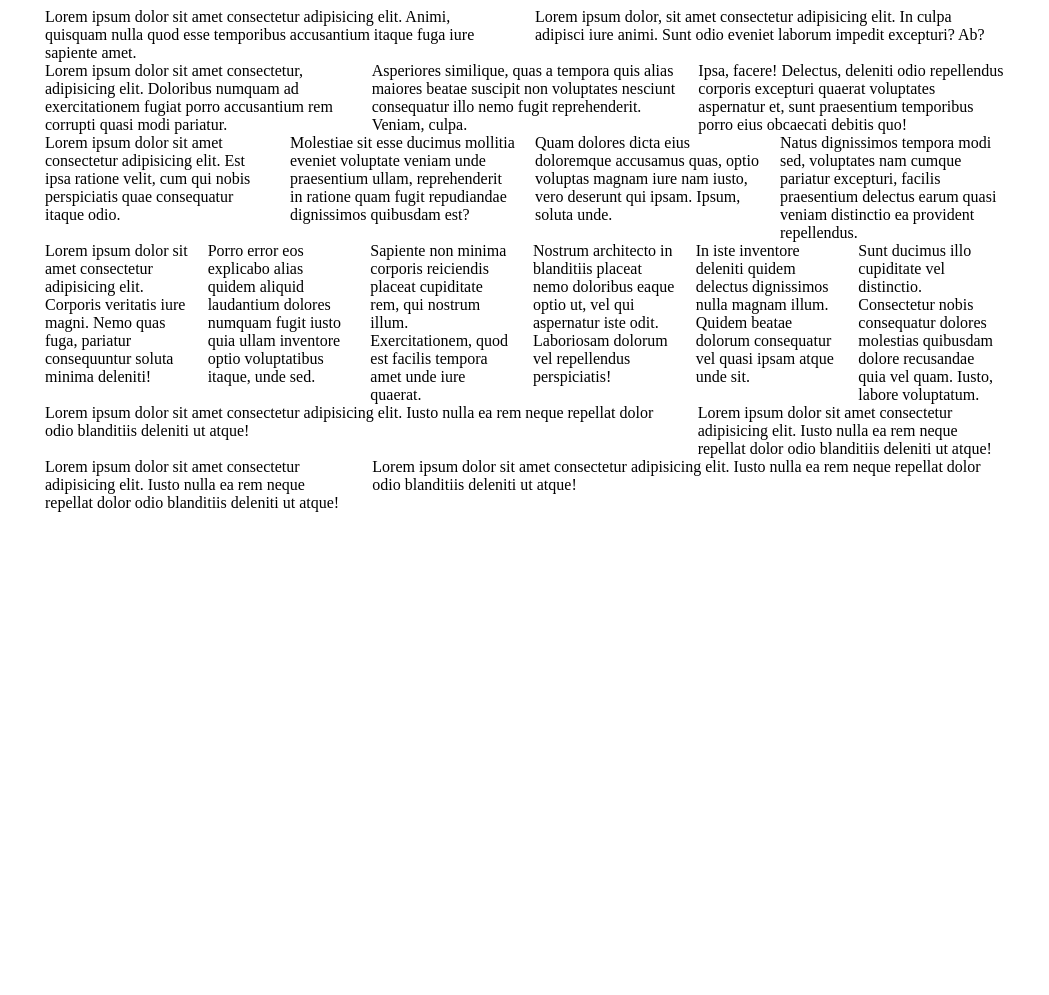
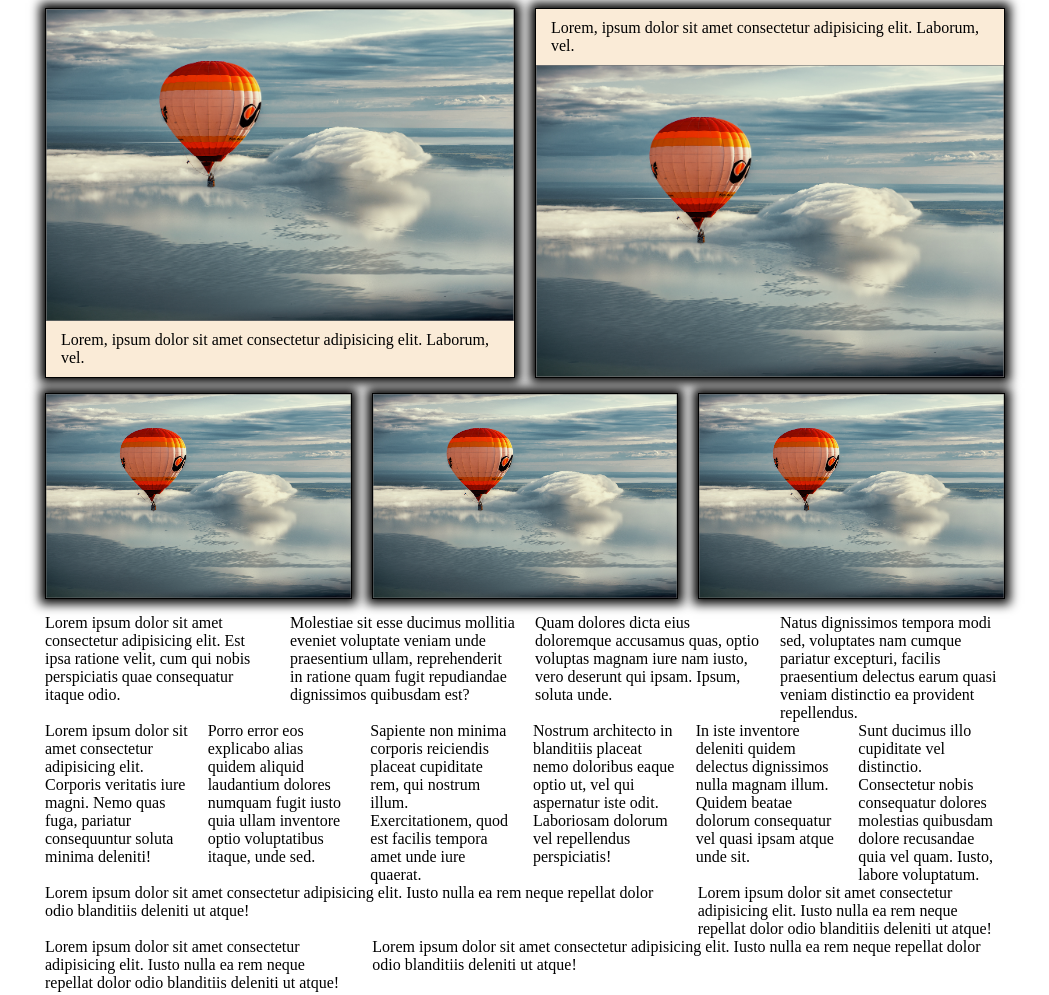
Before and after one commit to saltanatka1/30.11.22, a plain HTML site: page index.htm in a window 1280 px wide. Shown: the whole page, without its empty margins (115-1164 px from the left). Before the commit the page ends 800 px from the top, so only its background shows below. Drawn offline with Linux system fonts and the light colour scheme.

Commit message:
added card

```diff
--- a/index.htm
+++ b/index.htm
@@ -6,29 +6,38 @@
     <div class="container">
       <div class="row">
         <div class="col-6">
-          Lorem ipsum dolor sit amet consectetur adipisicing elit. Animi,
-          quisquam nulla quod esse temporibus accusantium itaque fuga iure
-          sapiente amet.
+
+
+
+      <div class="card">
+        <img src="./card.jpg" alt="" class="card-image">
+        <div class="card-content">Lorem, ipsum dolor sit amet consectetur adipisicing elit. Laborum, vel.</div>
+      </div>
+
+
+
         </div>
         <div class="col-6">
-          Lorem ipsum dolor, sit amet consectetur adipisicing elit. In culpa
-          adipisci iure animi. Sunt odio eveniet laborum impedit excepturi? Ab?
+          <div class="card">
+          <div class="card-content">Lorem, ipsum dolor sit amet consectetur adipisicing elit. Laborum, vel.</div>
+          <img src="./card.jpg" alt="" class="card-image">
         </div>
+      </div>
         <div class="row">
           <div class="col-4">
-            Lorem ipsum dolor sit amet consectetur, adipisicing elit. Doloribus
-            numquam ad exercitationem fugiat porro accusantium rem corrupti
-            quasi modi pariatur.
+            <div class="card">
+              <img src="./card.jpg" alt="" class="card-image">
+            </div>
           </div>
           <div class="col-4">
-            Asperiores similique, quas a tempora quis alias maiores beatae
-            suscipit non voluptates nesciunt consequatur illo nemo fugit
-            reprehenderit. Veniam, culpa.
+            <div class="card">
+              <img src="./card.jpg" alt="" class="card-image">
+            </div>
           </div>
           <div class="col-4">
-            Ipsa, facere! Delectus, deleniti odio repellendus corporis excepturi
-            quaerat voluptates aspernatur et, sunt praesentium temporibus porro
-            eius obcaecati debitis quo!
+            <div class="card">
+              <img src="./card.jpg" alt="" class="card-image">
+            </div>
           </div>
         </div>
         <div class="row">
--- a/style.css
+++ b/style.css
@@ -58,3 +58,17 @@ flex: 41.6% 0 0;
 .col-11{
  flex: 91.6% 0 0 ;
 }
+
+
+.card {
+  background-color: antiquewhite;
+  border: 1px solid black;
+  box-shadow: 0 0 10px 5px black;
+  margin-bottom: 15px;
+}
+.card .card-image {
+  width: 100%;
+}
+.card .card-content {
+  padding: 10px 15px;
+}
```
Also changed, not shown: card.jpg (added).
